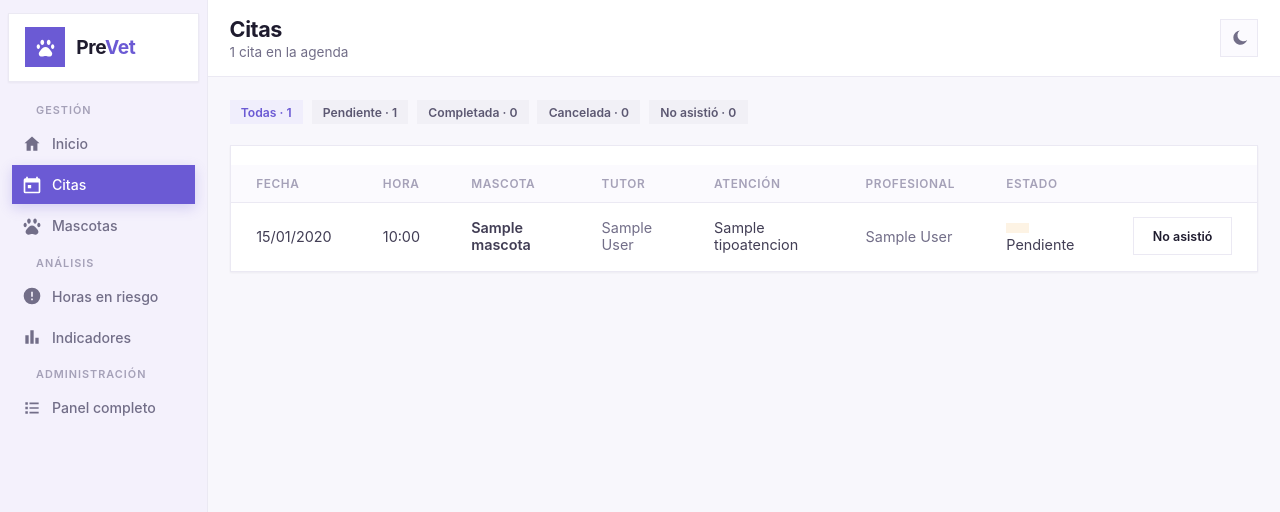
After one commit to KatUci/PreVet, a Django app: page /citas/ in a window 1280 px wide. The commit adds this page. Shown: the top 512 px of the page. Run offline with Django 5.2, Linux system fonts and the light colour scheme; a user stored in the database is signed in; tables that the repository leaves empty hold one stand-in row (values such as "Sample post").

Commit message:
Agrega la pantalla de citas con filtro por estado
Reemplaza el uso del panel de administracion por una vista propia que
lista las citas con su estado y permite filtrar por cada uno, mostrando
el conteo de cada filtro. Incorpora la accion para registrar una
inasistencia desde el mismo listado.

```diff
--- /dev/null
+++ b/sistema/citas/urls.py
@@ -0,0 +1,8 @@
+from django.urls import path
+
+from . import views
+
+urlpatterns = [
+    path('', views.listado, name='citas'),
+    path('<int:pk>/no-asistio/', views.marcar_no_asistio, name='marcar_no_asistio'),
+]
--- a/sistema/citas/views.py
+++ b/sistema/citas/views.py
@@ -1,3 +1,62 @@
-from django.shortcuts import render
+from django.contrib import messages
+from django.contrib.auth.decorators import login_required
+from django.shortcuts import redirect, render
+from django.utils import timezone
 
-# Create your views here.
+from .models import Cita
+
+
+@login_required
+def listado(request):
+    """Listado de citas con filtro por estado."""
+
+    estado = request.GET.get('estado', '')
+
+    citas = (Cita.objects
+                 .select_related('mascota__dueno', 'veterinario', 'tipo_atencion')
+                 .order_by('-fecha', '-hora'))
+
+    if estado:
+        citas = citas.filter(estado=estado)
+
+    hoy = timezone.localdate()
+
+    # Cada filtro con su propio conteo, listo para la plantilla.
+    filtros = [
+        {
+            'valor': valor,
+            'etiqueta': etiqueta,
+            'conteo': Cita.objects.filter(estado=valor).count(),
+        }
+        for valor, etiqueta in Cita.ESTADOS
+    ]
+
+    return render(request, 'citas/listado.html', {
+        'seccion': 'citas',
+        'citas': citas[:120],
+        'total': citas.count(),
+        'total_general': Cita.objects.count(),
+        'estado_activo': estado,
+        'filtros': filtros,
+        'hoy': hoy,
+    })
+
+
+@login_required
+def marcar_no_asistio(request, pk):
+    """Registra que el tutor no se presentó a su hora."""
+
+    if request.method != 'POST':
+        return redirect('citas')
+
+    cita = Cita.objects.get(pk=pk)
+    cita.estado = 'no_asistio'
+    cita.fecha_marcada_no_asistio = timezone.now()
+    cita.save()
+
+    messages.success(
+        request,
+        f'{cita.mascota.nombre} quedó registrada como inasistencia. '
+        f'Se perdieron ${cita.tipo_atencion.precio:,}'.replace(',', '.')
+    )
+    return redirect(request.META.get('HTTP_REFERER', '/citas/'))
--- a/sistema/prevet/urls.py
+++ b/sistema/prevet/urls.py
@@ -8,5 +8,6 @@ urlpatterns = [
     path('login/', auth_views.LoginView.as_view(), name='login'),
     path('logout/', auth_views.LogoutView.as_view(next_page='/login/'), name='logout'),
 
+    path('citas/', include('citas.urls')),
     path('', include('core.urls')),
 ]
--- a/sistema/templates/base.html
+++ b/sistema/templates/base.html
@@ -692,6 +692,7 @@
         .badge-pendiente  { background: var(--warn-bg); color: var(--warn-txt); }
         .badge-completada { background: var(--ok-bg); color: var(--ok-txt); }
         .badge-cancelada  { background: var(--error-bg); color: var(--error-txt); }
+        .badge-no-asistio { background: var(--error-bg); color: var(--error-txt); border: 1px solid var(--error-borde); }
         .badge-neutro     { background: var(--neutro-bg); color: var(--neutro-txt); }
         .badge-azul       { background: var(--acento-bg); color: var(--acento); }
 
--- /dev/null
+++ b/sistema/templates/citas/listado.html
@@ -0,0 +1,76 @@
+{% extends 'base.html' %}
+
+{% block titulo %}Citas{% endblock %}
+{% block encabezado %}Citas{% endblock %}
+{% block subtitulo %}{{ total }} cita{{ total|pluralize }} en la agenda{% endblock %}
+
+{% block contenido %}
+
+{# ---------- Filtros por estado ---------- #}
+<div class="chips" style="margin-bottom:1.3rem">
+    <a href="/citas/" style="text-decoration:none"
+       class="badge {% if not estado_activo %}badge-azul{% else %}badge-neutro{% endif %}">
+        Todas · {{ total_general }}
+    </a>
+    {% for f in filtros %}
+    <a href="/citas/?estado={{ f.valor }}" style="text-decoration:none"
+       class="badge {% if estado_activo == f.valor %}badge-azul{% else %}badge-neutro{% endif %}">
+        {{ f.etiqueta }} · {{ f.conteo }}
+    </a>
+    {% endfor %}
+</div>
+
+<div class="card">
+    <div class="tabla-wrap">
+        <table>
+            <thead>
+                <tr>
+                    <th>Fecha</th>
+                    <th>Hora</th>
+                    <th>Mascota</th>
+                    <th>Tutor</th>
+                    <th>Atención</th>
+                    <th>Profesional</th>
+                    <th>Estado</th>
+                    <th></th>
+                </tr>
+            </thead>
+            <tbody>
+                {% for c in citas %}
+                <tr>
+                    <td style="white-space:nowrap">
+                        {{ c.fecha|date:"d/m/Y" }}
+                        {% if c.fecha == hoy %}
+                        <span style="color:var(--acento); font-weight:600; font-size:.78rem">· hoy</span>
+                        {% endif %}
+                    </td>
+                    <td>{{ c.hora|time:"H:i" }}</td>
+                    <td style="font-weight:600">{{ c.mascota.nombre }}</td>
+                    <td style="color:var(--gris)">{{ c.mascota.dueno.get_full_name }}</td>
+                    <td>{{ c.tipo_atencion.nombre }}</td>
+                    <td style="color:var(--gris)">{{ c.veterinario.get_full_name }}</td>
+                    <td>
+                        <span class="badge badge-{% if c.estado == 'no_asistio' %}no-asistio{% else %}{{ c.estado }}{% endif %}"></span>
+                            {{ c.get_estado_display }}
+                        </span>
+                    </td>
+                    <td style="text-align:right">
+                        {% if c.estado == 'pendiente' and c.fecha <= hoy %}
+                        <form method="post" action="/citas/{{ c.pk }}/no-asistio/" style="display:inline">
+                            {% csrf_token %}
+                            <button type="submit" class="btn btn-suave" style="font-size:.78rem">
+                                No asistió
+                            </button>
+                        </form>
+                        {% endif %}
+                    </td>
+                </tr>
+                {% empty %}
+                <tr><td colspan="8" style="color:var(--gris)">No hay citas con ese filtro.</td></tr>
+                {% endfor %}
+            </tbody>
+        </table>
+    </div>
+</div>
+
+{% endblock %}
```
